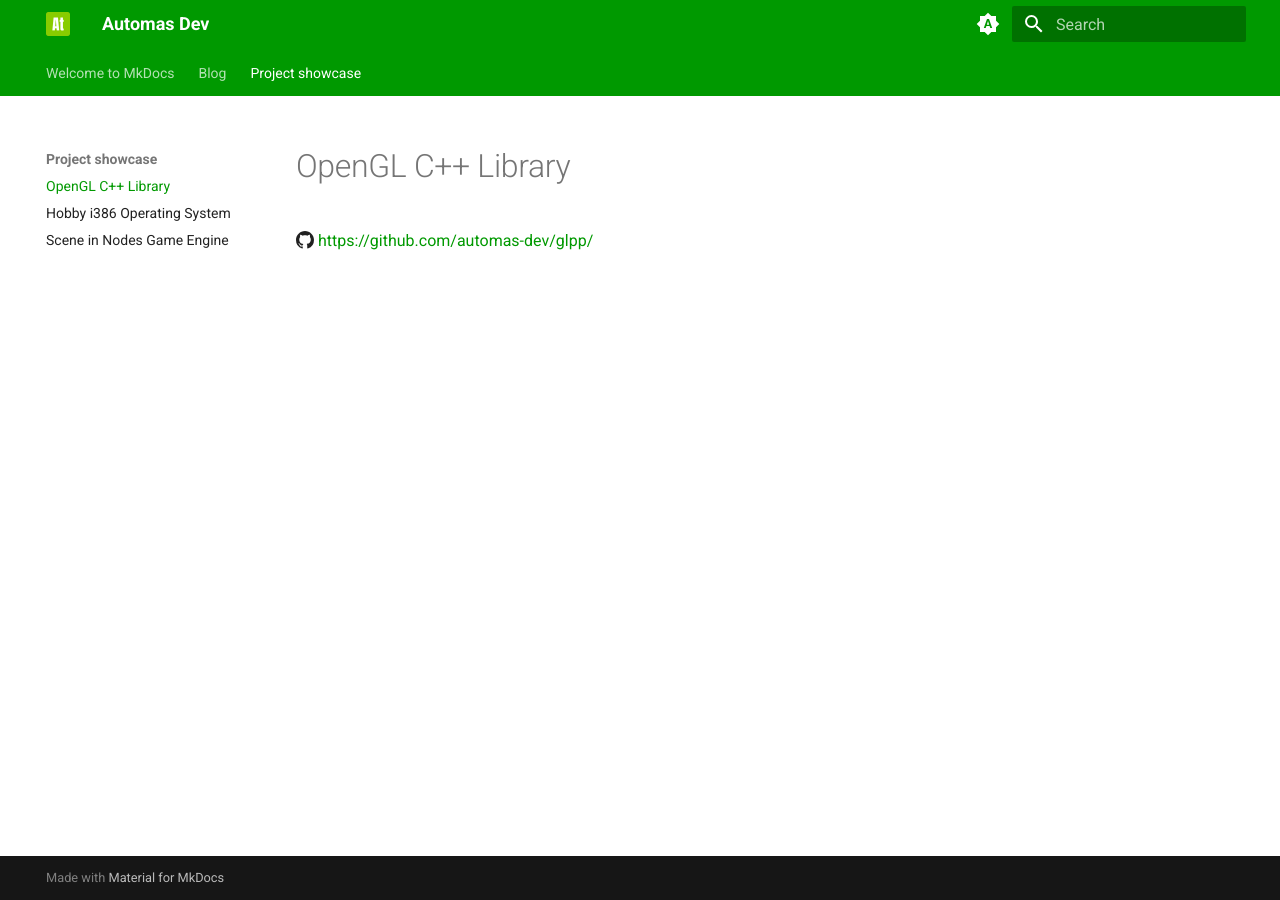
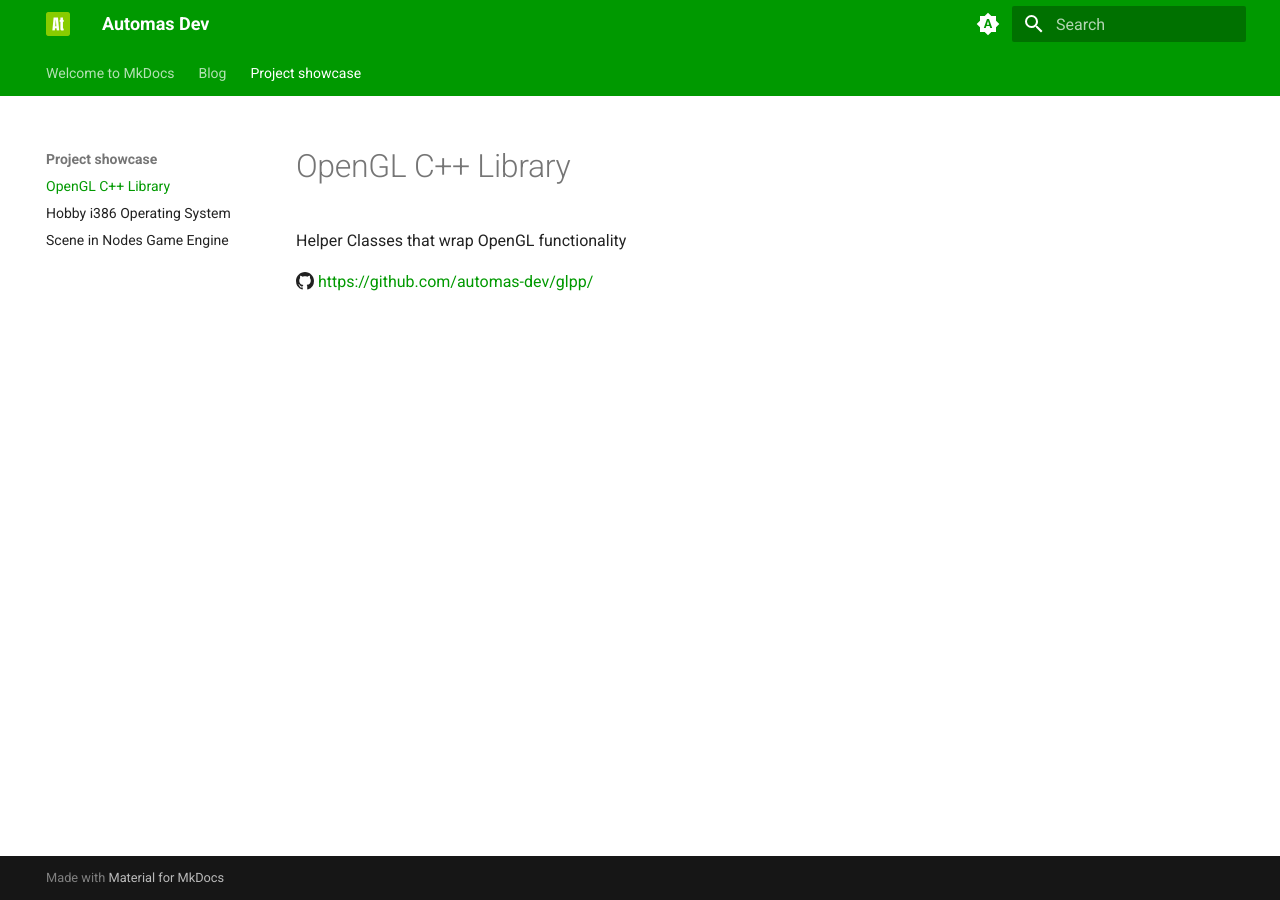
Before and after one commit to automas-dev/automas-dev.github.io, an MkDocs documentation site: the page built from docs/project_showcase/glpp.md, in a window 1280 px wide. Built offline with MkDocs 1.6.1 and Material for MkDocs 9.7.7, drawn with Linux system fonts in a browser that asks for light colours.

Commit message:
Add project descriptions

```diff
--- a/docs/project_showcase/glpp.md
+++ b/docs/project_showcase/glpp.md
@@ -1,3 +1,5 @@
 # OpenGL C++ Library
 
+Helper Classes that wrap OpenGL functionality
+
 :octicons-mark-github-16: [https://github.com/automas-dev/glpp/](https://github.com/automas-dev/glpp/)
```
Also changed, not shown: docs/project_showcase/os.md (+2 -0 lines).
